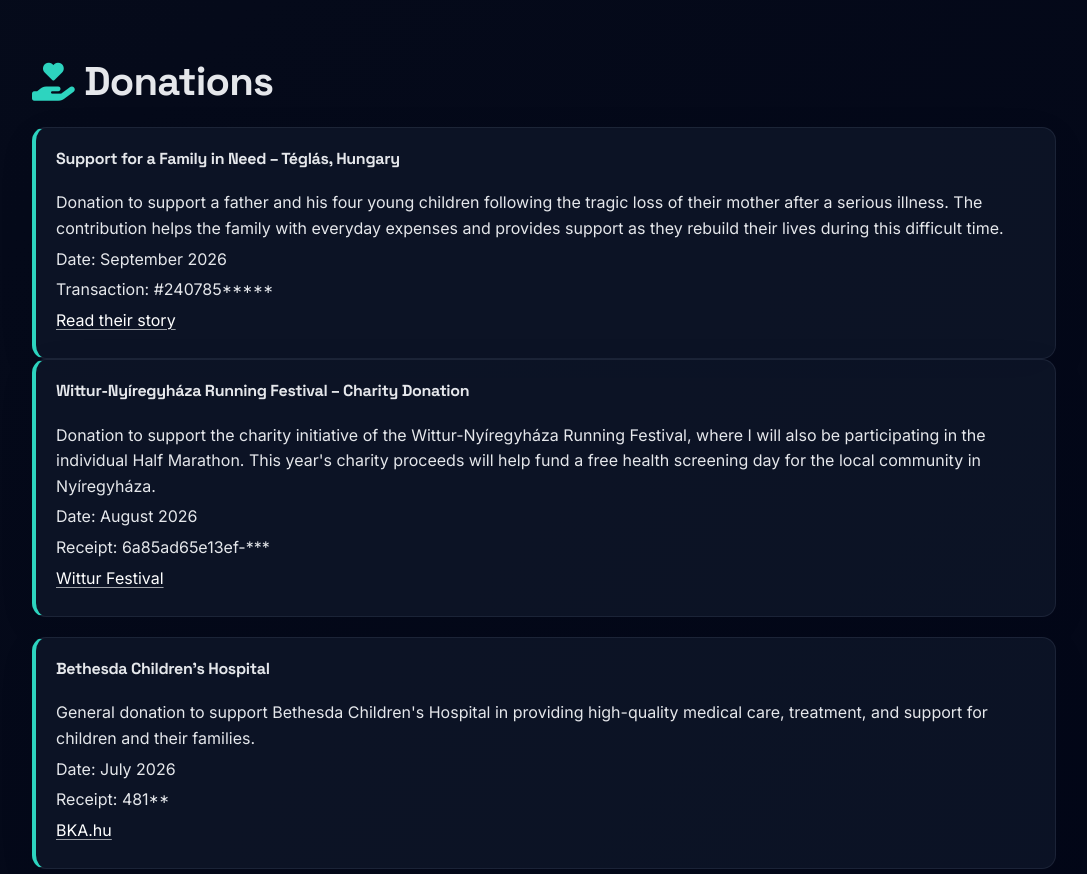
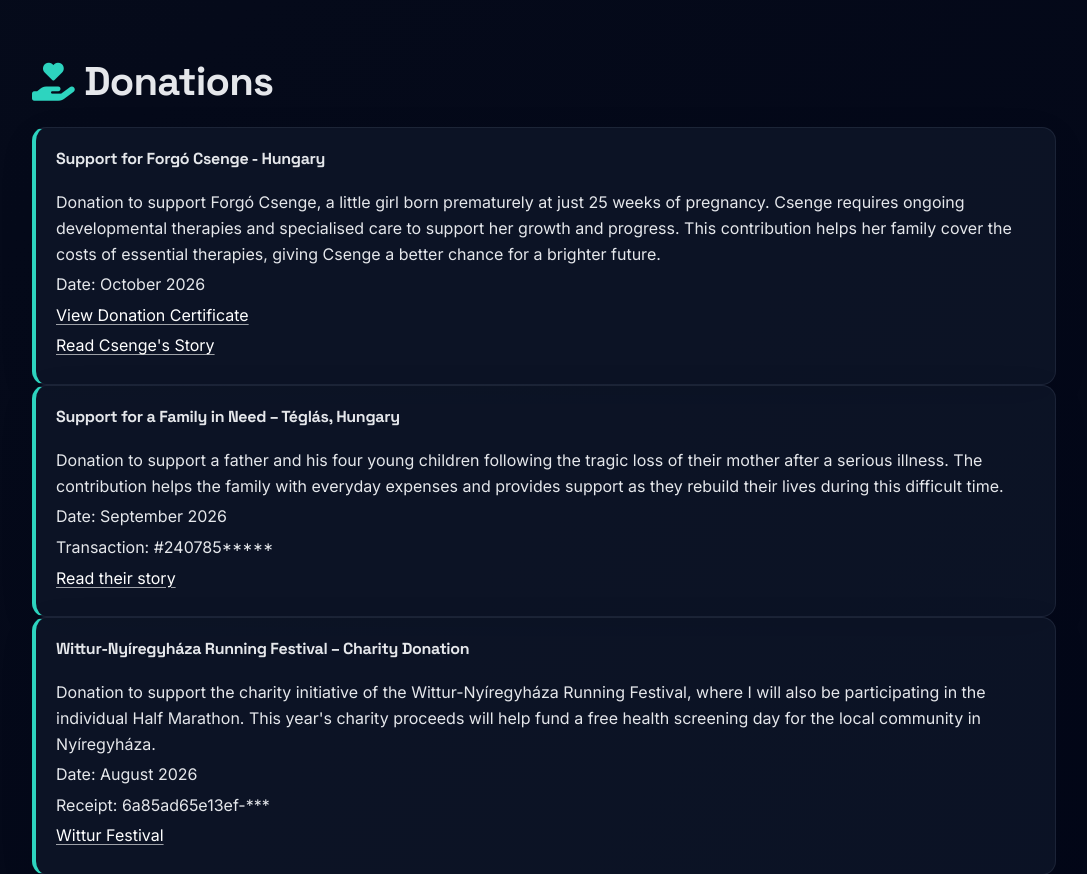
Before and after one commit to DanielKohut/about.me, a plain HTML site: page index.html in a window 1280 px wide. Shown: the part 4380-5254 px from the top of the page, without its empty margins (96-1183 px from the left). Drawn offline with nearby package versions, Linux system fonts and the light colour scheme.

Commit message:
Update index.html

```diff
--- a/index.html
+++ b/index.html
@@ -1577,6 +1577,36 @@ Cambridge Half
 <section id="donations">
 <h3><i class="fa-solid fa-hand-holding-heart"></i> Donations</h3>
 
+
+<div class="donation-list">
+  <div class="donation-item card card--accent">
+    <h4>Support for Forgó Csenge - Hungary</h4>
+    <p>
+      Donation to support Forgó Csenge, a little girl
+      born prematurely at just 25 weeks of pregnancy.
+      Csenge requires ongoing developmental therapies
+      and specialised care to support her growth and
+      progress. This contribution helps her family
+      cover the costs of essential therapies, giving
+      Csenge a better chance for a brighter future.
+    </p>
+    <p>Date: October 2026</p>
+    <p>
+      <a href="https://tegyjot.hu/sikeres-tamogatas/?pdf=79372"
+         target="_blank" rel="noopener noreferrer">
+        View Donation Certificate
+      </a>
+    </p>
+    <p>
+      <a href="https://tegyjot.hu/gyujtes/csenge-fejleszteshez-ker-segitseget/"
+         target="_blank" rel="noopener noreferrer">
+        Read Csenge's Story
+      </a>
+    </p>
+  </div>
+</div>
+
+
 <div class="donation-list">
   <div class="donation-item card card--accent">
     <h4>Support for a Family in Need – Téglás, Hungary</h4>
```
